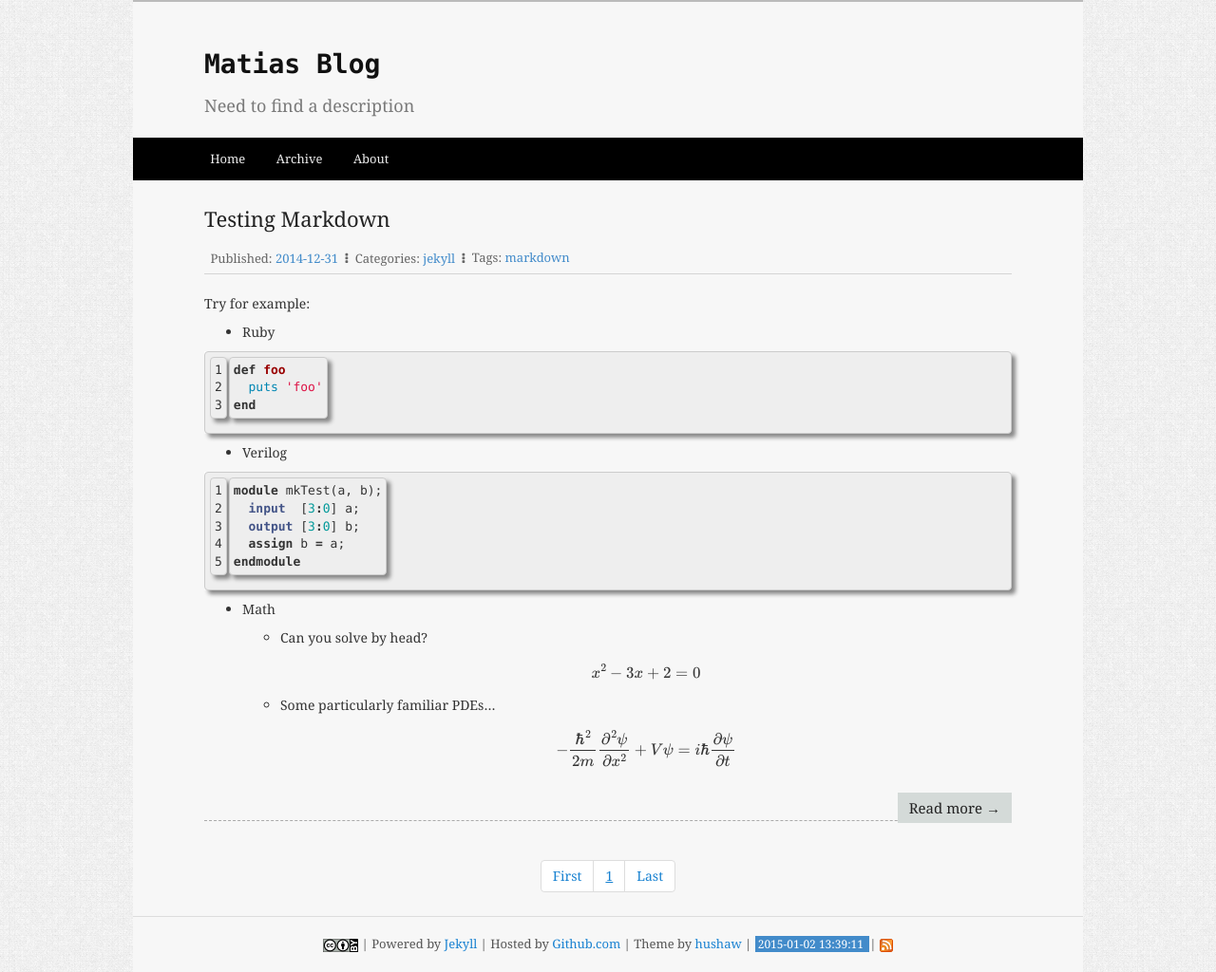
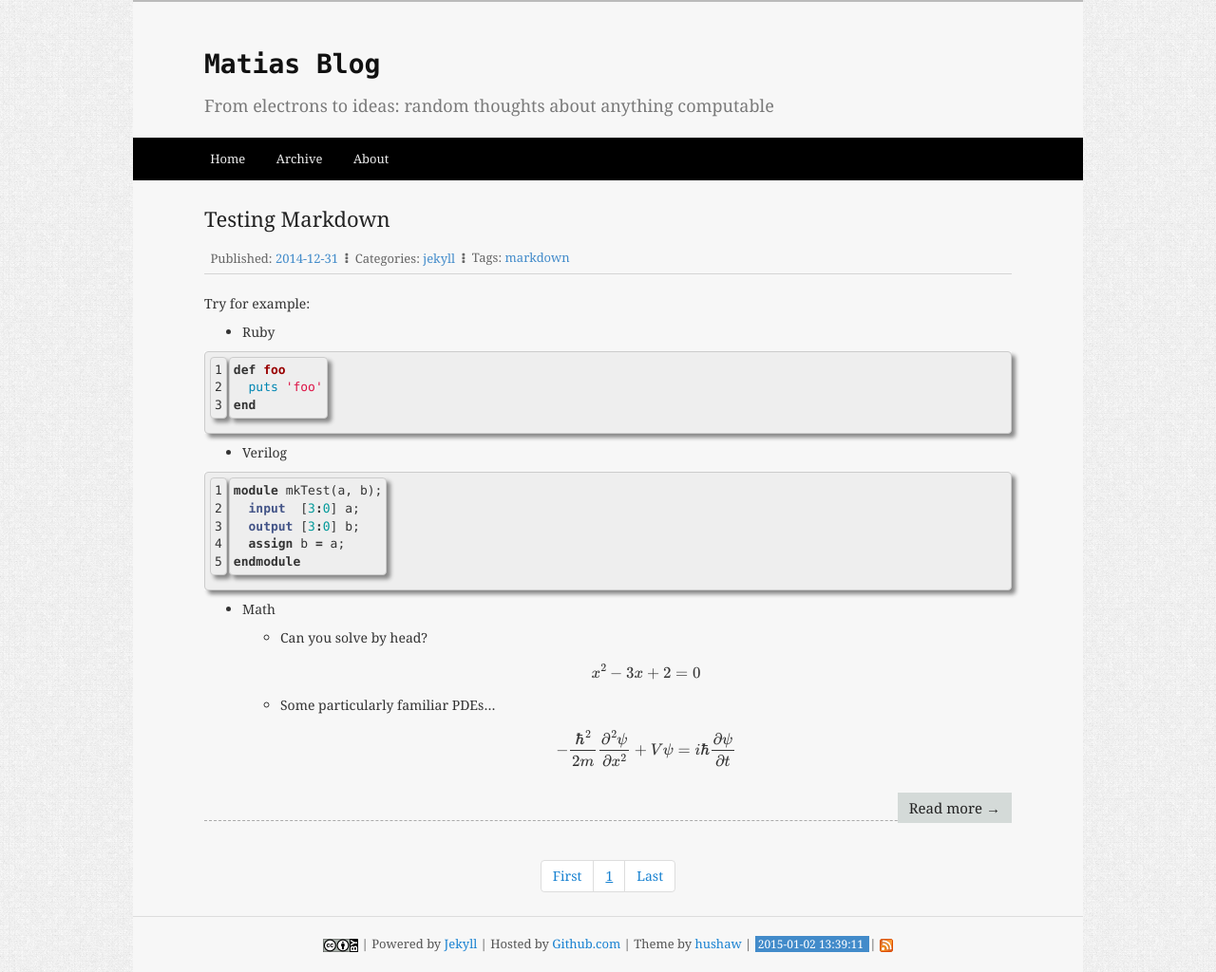
Before and after one commit to thotypous/thotypous.github.io, a Jekyll site: the page built from index.html, in a window 1280 px wide. Shown: the whole page at 95% size. Built offline with Jekyll 4.4.1, drawn with Linux system fonts in a browser that asks for light colours; formulas are drawn with MathJax 3; the list of posts is cut into pages by our own code.

Commit message:
Add a fancy tagline

```diff
--- a/_config.yml
+++ b/_config.yml
@@ -4,5 +4,5 @@ highlighter: pygments
 paginate: 5
 
 title: Matias Blog
-description: Need to find a description
+description: "From electrons to ideas: random thoughts about anything computable"
 url: https://pmatias.me
```
